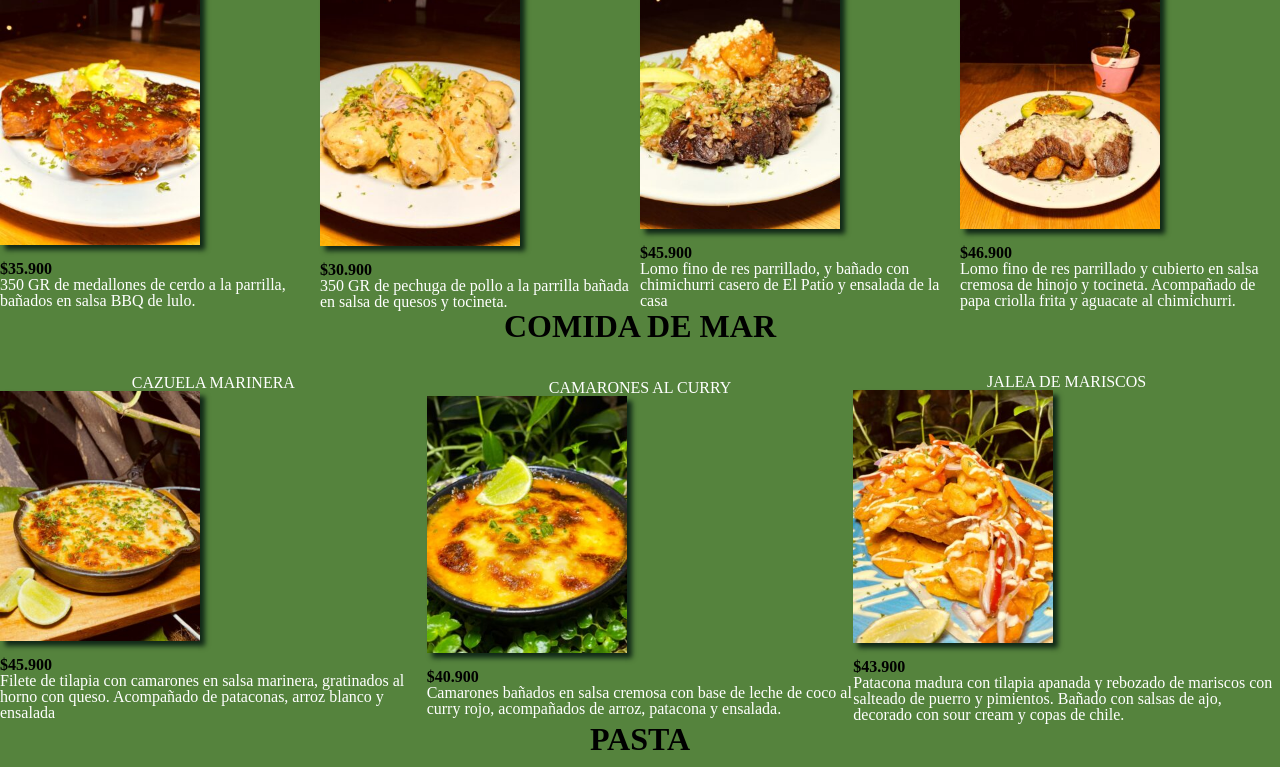
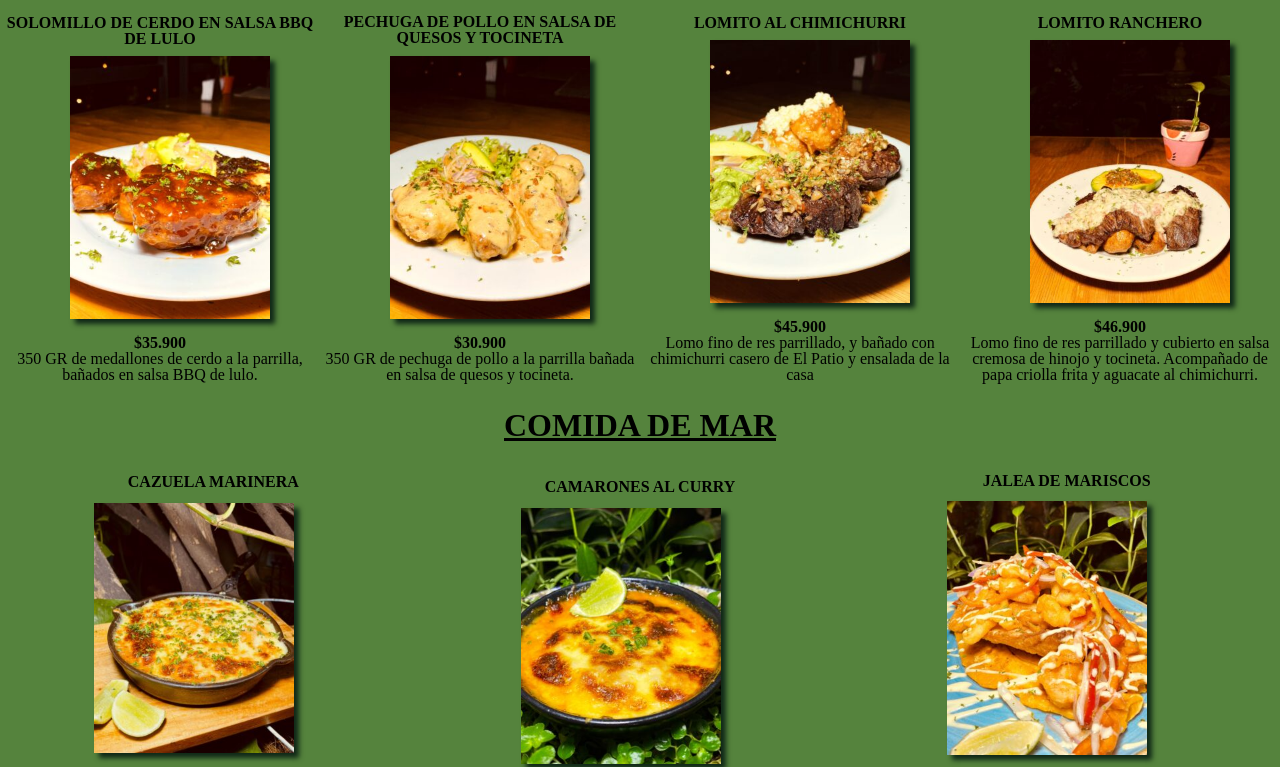
Before and after one commit to ampezxd/Oasis-verde, a plain HTML site: page secciones/menu.html in a window 1280 px wide. Shown: the part 583-1350 px from the top of the page. Drawn offline with Linux system fonts and the light colour scheme.

Commit message:
Se vuelve a subir el menu

```diff
--- a/css/flexbox.css
+++ b/css/flexbox.css
@@ -98,13 +98,20 @@ a:hover{
     font-weight: bold;
     text-align: center;
     margin-bottom: 1em;
+    text-decoration: underline;
+    margin-top: 2%;
 }
 .menu__box{
     width: 100%;
+    align-items: center;
+    text-align: center;
 }
 
 .nombre__comida{
+    color: #000000;
     text-align: center;
+    margin-bottom: 3%;
+    font-weight: bold;
 }
 
 .entradas, .carnes, .comida__mar, .pasta{
@@ -118,12 +125,16 @@ a:hover{
     height: auto;
     box-shadow: 5px 5px 5px #102817;
     display: flex;
-    justify-content: center;
+    margin-left: 22%;
 
 }
 
 .entradas img :hover{
     box-shadow: 5px 5px 5px black;
+}
+
+.descripcion__producto{
+    color: #000000;
 }
 
 .precio {
```
